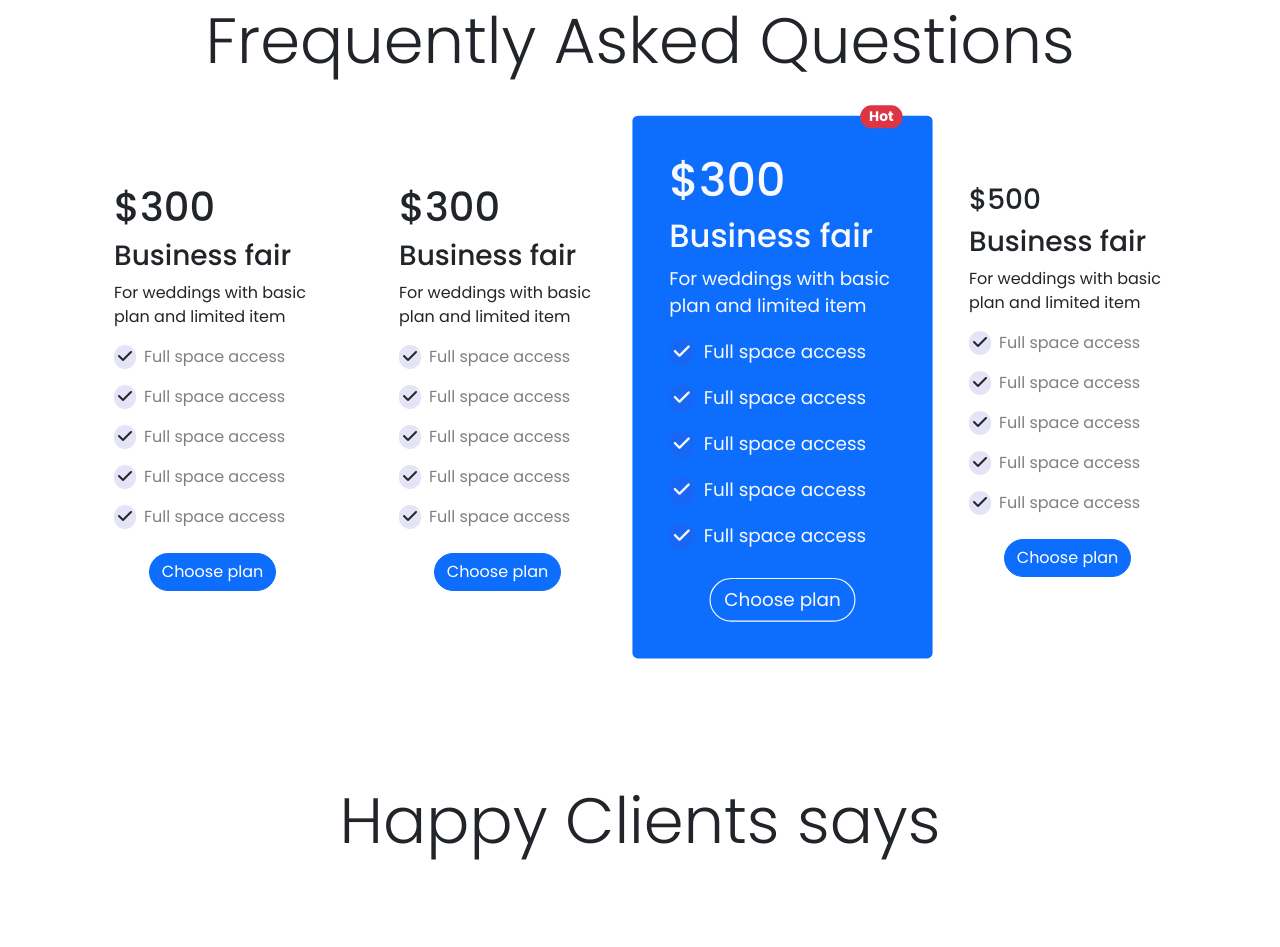
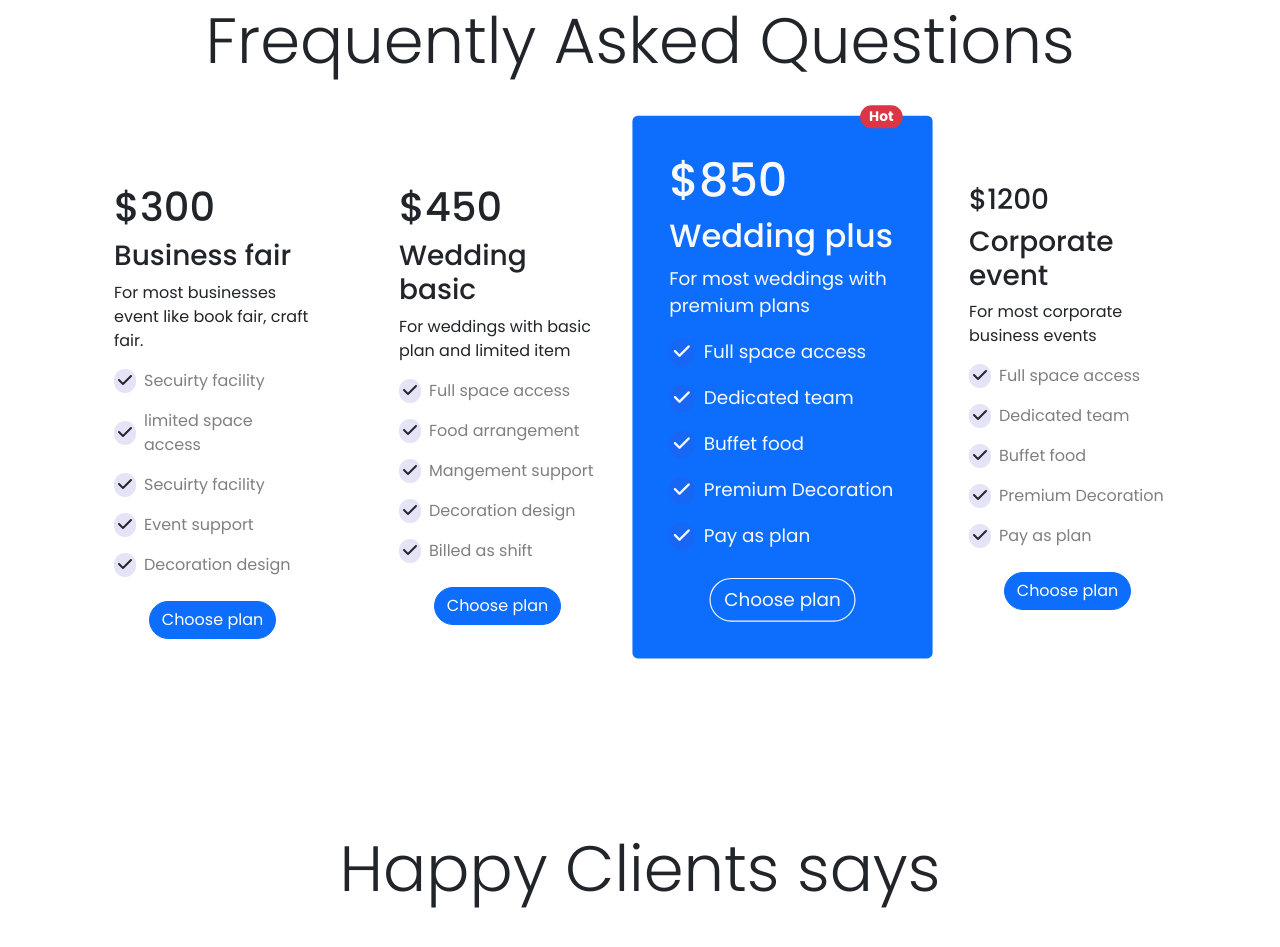
Before and after one commit to devmhimran/convention-center, a plain HTML site: page index.html in a window 1280 px wide. Shown: the part 1146-2093 px from the top of the page. Drawn offline with Linux system fonts and the light colour scheme.

Commit message:
Update Price Table

```diff
--- a/index.html
+++ b/index.html
@@ -143,15 +143,15 @@
                   <h2 class="h3">Business fair</h2>
                 </div>
                 <div class="package-description">
-                  <p class="fs-6 text-start">For weddings with basic plan
-                    and limited item</p>
+                  <p class="fs-6 text-start">For most businesses event
+                    like book fair, craft fair.</p>
                 </div>
                 <div class="package-list d-flex align-items-center my-3">
                   <div class="icon">
                     <i class="fas fa-check fs-6"></i>
                   </div>
                   <div class="package-name ms-2">
-                    <p class="fs-6 text-black-50">Full space access</p>
+                    <p class="fs-6 text-black-50">Secuirty facility</p>
                   </div>
                 </div>
                 <div class="package-list d-flex align-items-center my-3">
@@ -159,7 +159,7 @@
                     <i class="fas fa-check fs-6"></i>
                   </div>
                   <div class="package-name ms-2">
-                    <p class="fs-6 text-black-50">Full space access</p>
+                    <p class="fs-6 text-black-50">limited space access</p>
                   </div>
                 </div>
                 <div class="package-list d-flex align-items-center my-3">
@@ -167,7 +167,7 @@
                     <i class="fas fa-check fs-6"></i>
                   </div>
                   <div class="package-name ms-2">
-                    <p class="fs-6 text-black-50">Full space access</p>
+                    <p class="fs-6 text-black-50">Secuirty facility</p>
                   </div>
                 </div>
                 <div class="package-list d-flex align-items-center my-3">
@@ -175,7 +175,7 @@
                     <i class="fas fa-check fs-6"></i>
                   </div>
                   <div class="package-name ms-2">
-                    <p class="fs-6 text-black-50">Full space access</p>
+                    <p class="fs-6 text-black-50">Event support</p>
                   </div>
                 </div>
                 <div class="package-list d-flex align-items-center my-3">
@@ -183,7 +183,7 @@
                     <i class="fas fa-check fs-6"></i>
                   </div>
                   <div class="package-name ms-2">
-                    <p class="fs-6 text-black-50">Full space access</p>
+                    <p class="fs-6 text-black-50">Decoration design</p>
                   </div>
                 </div>
                 <div class="package-plan-button mt-4 d-flex justify-content-center">
@@ -200,10 +200,10 @@
             <div class="card-body">
               <div class="packages p-3">
                 <div class="price">
-                  <h1 class="h1">$300</h1>
+                  <h1 class="h1">$450</h1>
                 </div>
                 <div class="package-title">
-                  <h2 class="h3">Business fair</h2>
+                  <h2 class="h3">Wedding basic</h2>
                 </div>
                 <div class="package-description">
                   <p>For weddings with basic plan
@@ -222,7 +222,7 @@
                     <i class="fas fa-check fs-6"></i>
                   </div>
                   <div class="package-name ms-2">
-                    <p class="fs-6 text-black-50">Full space access</p>
+                    <p class="fs-6 text-black-50">Food arrangement</p>
                   </div>
                 </div>
                 <div class="package-list d-flex align-items-center my-3">
@@ -230,7 +230,7 @@
                     <i class="fas fa-check fs-6"></i>
                   </div>
                   <div class="package-name ms-2">
-                    <p class="fs-6 text-black-50">Full space access</p>
+                    <p class="fs-6 text-black-50">Mangement support</p>
                   </div>
                 </div>
                 <div class="package-list d-flex align-items-center my-3">
@@ -238,7 +238,7 @@
                     <i class="fas fa-check fs-6"></i>
                   </div>
                   <div class="package-name ms-2">
-                    <p class="fs-6 text-black-50">Full space access</p>
+                    <p class="fs-6 text-black-50">Decoration design</p>
                   </div>
                 </div>
                 <div class="package-list d-flex align-items-center my-3">
@@ -246,7 +246,7 @@
                     <i class="fas fa-check fs-6"></i>
                   </div>
                   <div class="package-name ms-2">
-                    <p class="fs-6 text-black-50">Full space access</p>
+                    <p class="fs-6 text-black-50">Billed as shift</p>
                   </div>
                 </div>
                 <div class="package-plan-button mt-4 d-flex justify-content-center">
@@ -264,14 +264,13 @@
               <div class="packages p-3">
                 <span class="badge  rounded-pill bg-danger">Hot</span>
                 <div class="price">
-                  <h1 class="h1">$300</h1>
+                  <h1 class="h1">$850</h1>
                 </div>
                 <div class="package-title">
-                  <h2 class="h3 text-light">Business fair</h2>
+                  <h2 class="h3 text-light">Wedding plus</h2>
                 </div>
                 <div class="package-description">
-                  <p class=" text-light">For weddings with basic plan
-                    and limited item</p>
+                  <p class=" text-light">For most weddings with premium plans</p>
                 </div>
                 <div class="package-list d-flex align-items-center my-3">
                   <div class="icon">
@@ -286,7 +285,7 @@
                     <i class="fas fa-check fs-6"></i>
                   </div>
                   <div class="package-name ms-2">
-                    <p class="fs-6 text-light">Full space access</p>
+                    <p class="fs-6 text-light">Dedicated team</p>
                   </div>
                 </div>
                 <div class="package-list d-flex align-items-center my-3">
@@ -294,7 +293,7 @@
                     <i class="fas fa-check fs-6"></i>
                   </div>
                   <div class="package-name ms-2">
-                    <p class="fs-6 text-light">Full space access</p>
+                    <p class="fs-6 text-light">Buffet food</p>
                   </div>
                 </div>
                 <div class="package-list d-flex align-items-center my-3">
@@ -302,7 +301,7 @@
                     <i class="fas fa-check fs-6"></i>
                   </div>
                   <div class="package-name ms-2">
-                    <p class="fs-6 text-light">Full space access</p>
+                    <p class="fs-6 text-light">Premium Decoration</p>
                   </div>
                 </div>
                 <div class="package-list d-flex align-items-center my-3">
@@ -310,7 +309,7 @@
                     <i class="fas fa-check fs-6"></i>
                   </div>
                   <div class="package-name ms-2">
-                    <p class="fs-6 text-light">Full space access</p>
+                    <p class="fs-6 text-light">Pay as plan</p>
                   </div>
                 </div>
                 <div class="package-plan-button mt-4 d-flex justify-content-center">
@@ -327,14 +326,14 @@
             <div class="card-body">
               <div class="packages p-3">
                 <div class="price">
-                  <h3>$500</h3>
+                  <h3>$1200</h3>
                 </div>
                 <div class="package-title">
-                  <h2 class="h3">Business fair</h2>
+                  <h2 class="h3">Corporate event</h2>
                 </div>
                 <div class="package-description">
-                  <p>For weddings with basic plan
-                    and limited item</p>
+                  <p>For most corporate business
+                    events</p>
                 </div>
                 <div class="package-list d-flex align-items-center my-3">
                   <div class="icon">
@@ -349,7 +348,7 @@
                     <i class="fas fa-check fs-6"></i>
                   </div>
                   <div class="package-name ms-2">
-                    <p class="fs-6 text-black-50">Full space access</p>
+                    <p class="fs-6 text-black-50">Dedicated team</p>
                   </div>
                 </div>
                 <div class="package-list d-flex align-items-center my-3">
@@ -357,7 +356,7 @@
                     <i class="fas fa-check fs-6"></i>
                   </div>
                   <div class="package-name ms-2">
-                    <p class="fs-6 text-black-50">Full space access</p>
+                    <p class="fs-6 text-black-50">Buffet food</p>
                   </div>
                 </div>
                 <div class="package-list d-flex align-items-center my-3">
@@ -365,7 +364,7 @@
                     <i class="fas fa-check fs-6"></i>
                   </div>
                   <div class="package-name ms-2">
-                    <p class="fs-6 text-black-50">Full space access</p>
+                    <p class="fs-6 text-black-50">Premium Decoration</p>
                   </div>
                 </div>
                 <div class="package-list d-flex align-items-center my-3">
@@ -373,7 +372,7 @@
                     <i class="fas fa-check fs-6"></i>
                   </div>
                   <div class="package-name ms-2">
-                    <p class="fs-6 text-black-50">Full space access</p>
+                    <p class="fs-6 text-black-50">Pay as plan</p>
                   </div>
                 </div>
                 <div class="package-plan-button mt-4 d-flex justify-content-center">
```
